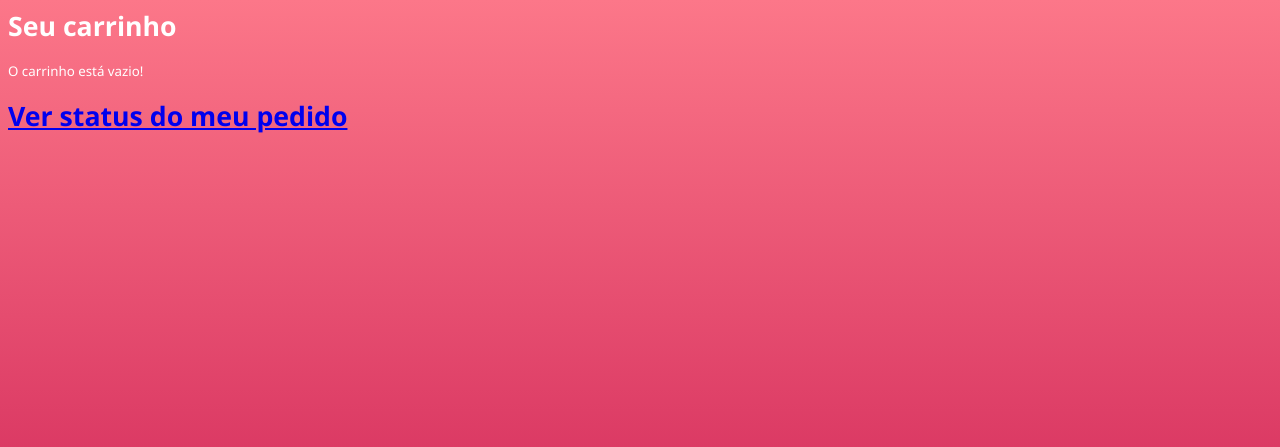
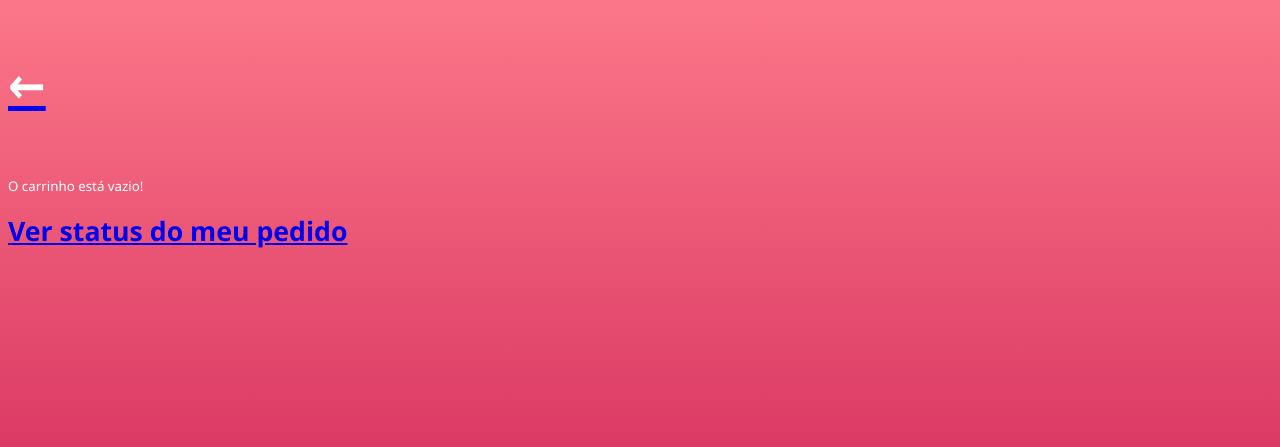
Before and after one commit to anaa-amaral/desenvolvimento_em_crud, a PHP site: page /public/carrinho.php in a window 1280 px wide. Shown: the top 447 px of the page. Run offline with PHP 8.4, Linux system fonts and the light colour scheme.

Commit message:
add - botão

```diff
--- a/public/carrinho.php
+++ b/public/carrinho.php
@@ -6,8 +6,13 @@
         <title>Document</title>
     </head>
     <body>
-        <h1>Seu carrinho</h1>
+        <div class="flex">
 
+            <a href="../index.php">
+                <h2 class="titulo4">&#8592;</h2><br>
+            </a>
+
+        </div>
 
     </body>
 </html>
```
